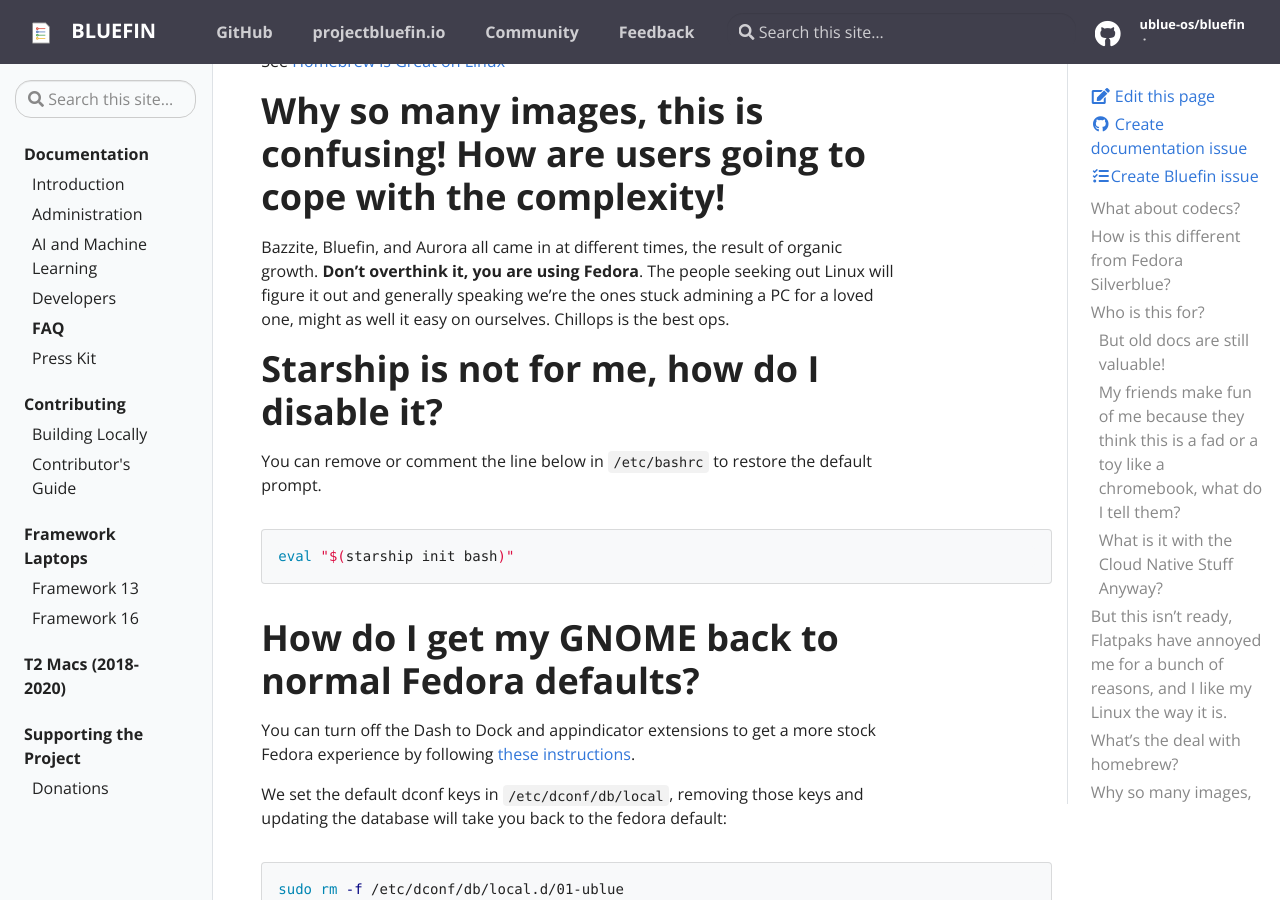
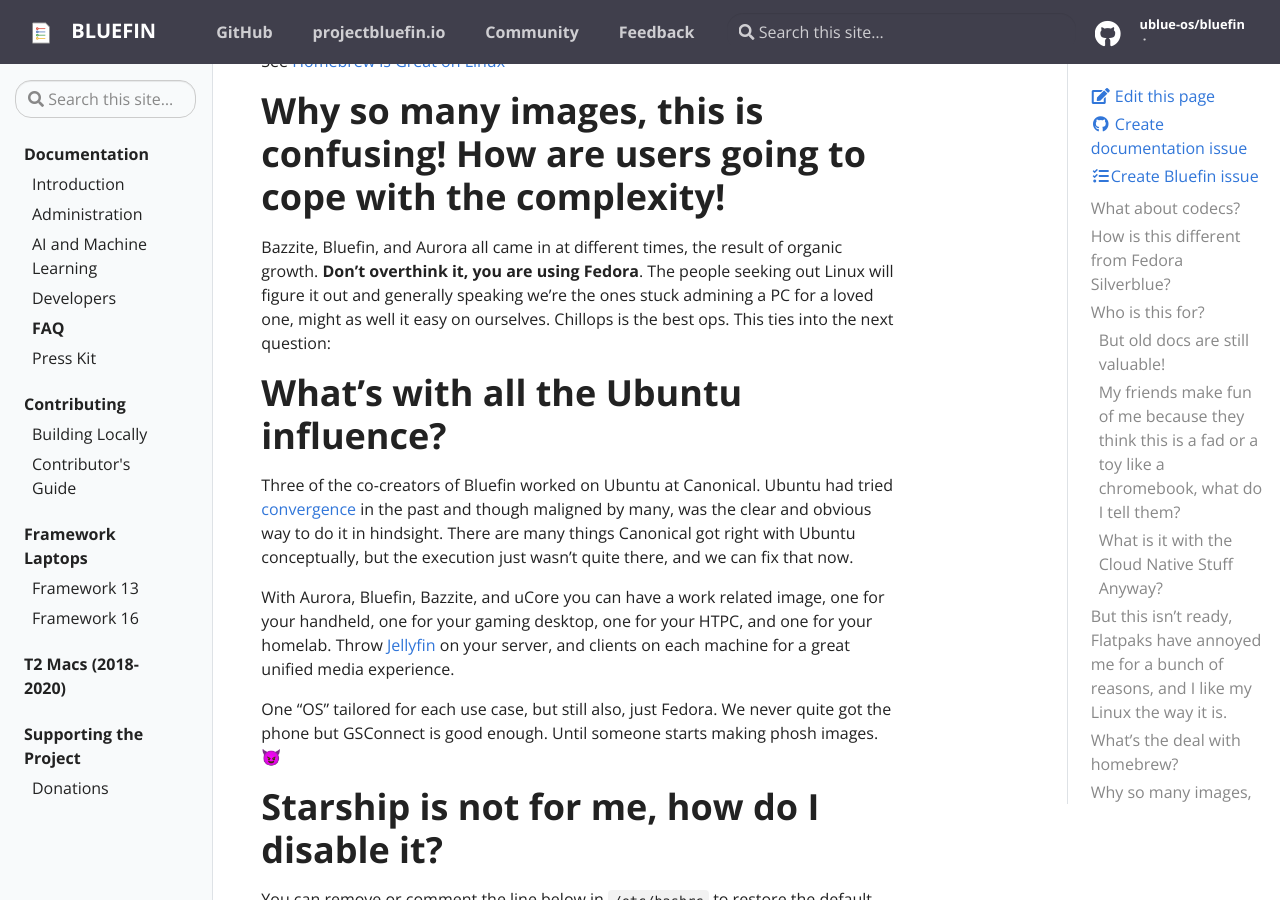
Before and after one commit to ublue-os/bluefin-docs, a Jekyll site: the page built from _docs/FAQ.md, in a window 1280 px wide and 900 px high, scrolled down 3930 px. Built offline with Jekyll 4.4.1, drawn with Linux system fonts in a browser that asks for light colours.

Commit message:
Update FAQ.md

```diff
--- a/_docs/FAQ.md
+++ b/_docs/FAQ.md
@@ -67,7 +67,15 @@
 
 # Why so many images, this is confusing! How are users going to cope with the complexity!
 
-Bazzite, Bluefin, and Aurora all came in at different times, the result of organic growth. **Don't overthink it, you are using Fedora**. The people seeking out Linux will figure it out and generally speaking we're the ones stuck admining a PC for a loved one, might as well it easy on ourselves. Chillops is the best ops.
+Bazzite, Bluefin, and Aurora all came in at different times, the result of organic growth. **Don't overthink it, you are using Fedora**. The people seeking out Linux will figure it out and generally speaking we're the ones stuck admining a PC for a loved one, might as well it easy on ourselves. Chillops is the best ops. This ties into the next question:
+
+# What's with all the Ubuntu influence?
+
+Three of the co-creators of Bluefin worked on Ubuntu at Canonical. Ubuntu had tried [convergence](https://wiki.ubuntu.com/Convergence) in the past and though maligned by many, was the clear and obvious way to do it in hindsight. There are many things Canonical got right with Ubuntu conceptually, but the execution just wasn't quite there, and we can fix that now.
+
+With Aurora, Bluefin, Bazzite, and uCore you can have a work related image, one for your handheld, one for your gaming desktop, one for your HTPC, and one for your homelab. Throw [Jellyfin](https://jellyfin.org/) on your server, and clients on each machine for a great unified media experience.
+
+One "OS" tailored for each use case, but still also, just Fedora. We never quite got the phone but GSConnect is good enough. Until someone starts making phosh images. 😈
 
 # Starship is not for me, how do I disable it?
 
```
